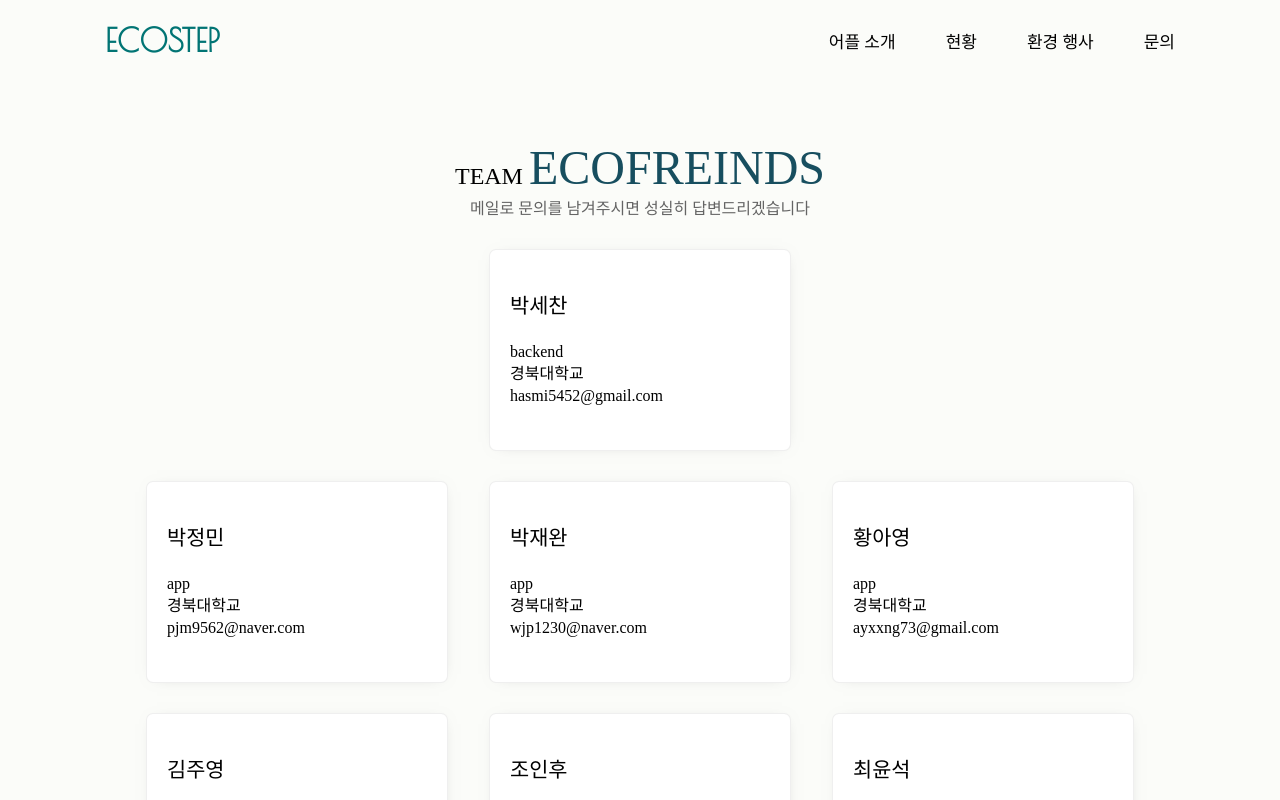
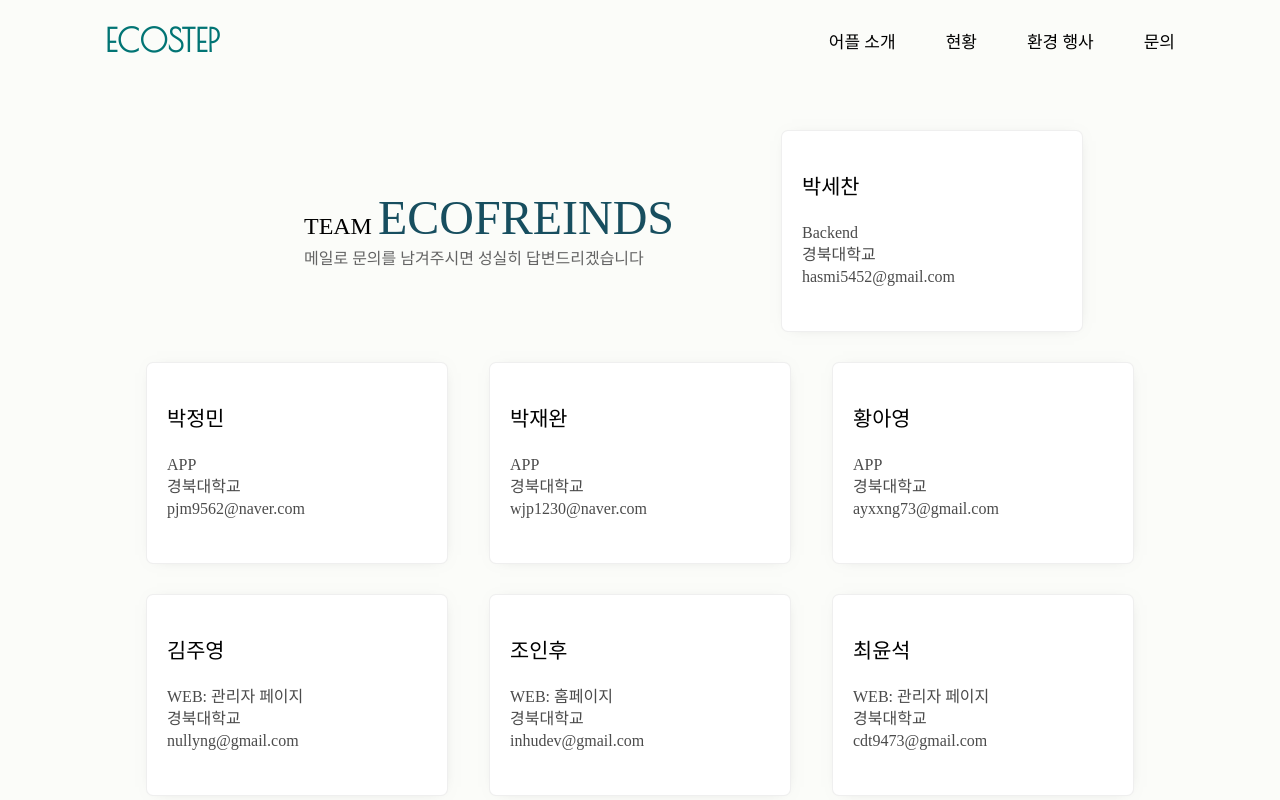
Before and after one commit to 2021echo-friends/homepage, a React (Create React App) app: page /contact in a window 1280 px wide. Shown: the top 800 px of the page. Built offline with nearby package versions, Linux system fonts and the light colour scheme; a web font is replaced by a local one.

Commit message:
Change ContactPage: title position change

```diff
--- a/src/ContactPage/ContactPage.css
+++ b/src/ContactPage/ContactPage.css
@@ -21,9 +21,14 @@
     padding: 80px 20px 50px;
 }
 
+.contact-top {
+    display: flex;
+    justify-content: center;
+    padding-top: 50px;
+}
+
 .contact-title {
     font-size: 1.5rem;
-    text-align: center;
     margin-top: 60px;
 }
 
@@ -42,7 +47,8 @@
     display: flex;
     justify-content: space-evenly;
 }
-.contact-teams > div > div{
+
+.contact-teams > div > div, .team-leader{
     width: 300px;
     height: 200px;
     background-color: white;
@@ -54,8 +60,15 @@
 .teams-inner > div {
     padding: 20px;
     line-height: 1.4;
+    color:rgb(75, 75, 75)
 }
 
 .teams-inner p {
     font-size: 1.3rem;
+    color: black;
 }
+
+.team-leader {
+    position: relative;
+    left: 10%;
+}
--- a/src/ContactPage/ContactPage.js
+++ b/src/ContactPage/ContactPage.js
@@ -50,26 +50,28 @@ function ContactPage() {
     return (
         <div className="contact-container">
             <div className="contact-inner">
-                <div className="contact-title">
-                    TEAM <span>ECOFREINDS</span>
-                    <div>메일로 문의를 남겨주시면 성실히 답변드리겠습니다</div>
+                <div className="contact-top">
+                    <div className="contact-title">
+                        TEAM <span>ECOFREINDS</span>
+                        <div>메일로 문의를 남겨주시면 성실히 답변드리겠습니다</div>
+                    </div>
+                    <div className="team-leader">
+                        <div className="teams-inner">
+                            <div>
+                                <p>박세찬</p>
+                                Backend<br />
+                                경북대학교<br />
+                                hasmi5452@gmail.com
+                            </div>
+                        </div>
+                    </div>
                 </div>
                 <div className="contact-teams">
                     <div>
                         <div className="teams-inner">
                             <div>
-                                <p>박세찬</p>
-                                backend<br />
-                                경북대학교<br />
-                                hasmi5452@gmail.com
-                            </div>
-                        </div>
-                    </div>
-                    <div>
-                        <div className="teams-inner">
-                            <div>
                                 <p>박정민</p>
-                                app<br />
+                                APP<br />
                                 경북대학교<br />
                                 pjm9562@naver.com
                             </div>
@@ -77,7 +79,7 @@ function ContactPage() {
                         <div className="teams-inner">
                             <div>
                                 <p>박재완</p>
-                                app<br />
+                                APP<br />
                                 경북대학교<br />
                                 wjp1230@naver.com
                             </div>
@@ -85,7 +87,7 @@ function ContactPage() {
                         <div className="teams-inner">
                             <div>
                                 <p>황아영</p>
-                                app<br />
+                                APP<br />
                                 경북대학교<br />
                                 ayxxng73@gmail.com
                             </div>
@@ -95,24 +97,24 @@ function ContactPage() {
                         <div className="teams-inner">
                             <div>
                                 <p>김주영</p>
-                                web: 관리자 페이지<br/>
-                                경북대학교<br/>
+                                WEB: 관리자 페이지<br />
+                                경북대학교<br />
                                 nullyng@gmail.com
                             </div>
                         </div>
                         <div className="teams-inner">
                             <div>
                                 <p>조인후</p>
-                                web: 홈페이지<br/>
-                                경북대학교<br/>
+                                WEB: 홈페이지<br />
+                                경북대학교<br />
                                 inhudev@gmail.com
                             </div>
                         </div>
                         <div className="teams-inner">
                             <div>
                                 <p>최윤석</p>
-                                web: 관리자 페이지<br/>
-                                경북대학교<br/>
+                                WEB: 관리자 페이지<br />
+                                경북대학교<br />
                                 cdt9473@gmail.com
                             </div>
                         </div>
--- a/src/EventPage/Components/Card.js
+++ b/src/EventPage/Components/Card.js
@@ -2,6 +2,7 @@ import '../EventPage.css';
 import React from 'react';
 
 function Card(props) {
+    console.log(props.data);
     return (
         <div>
             <input type="checkbox" id="popup"></input>
```
